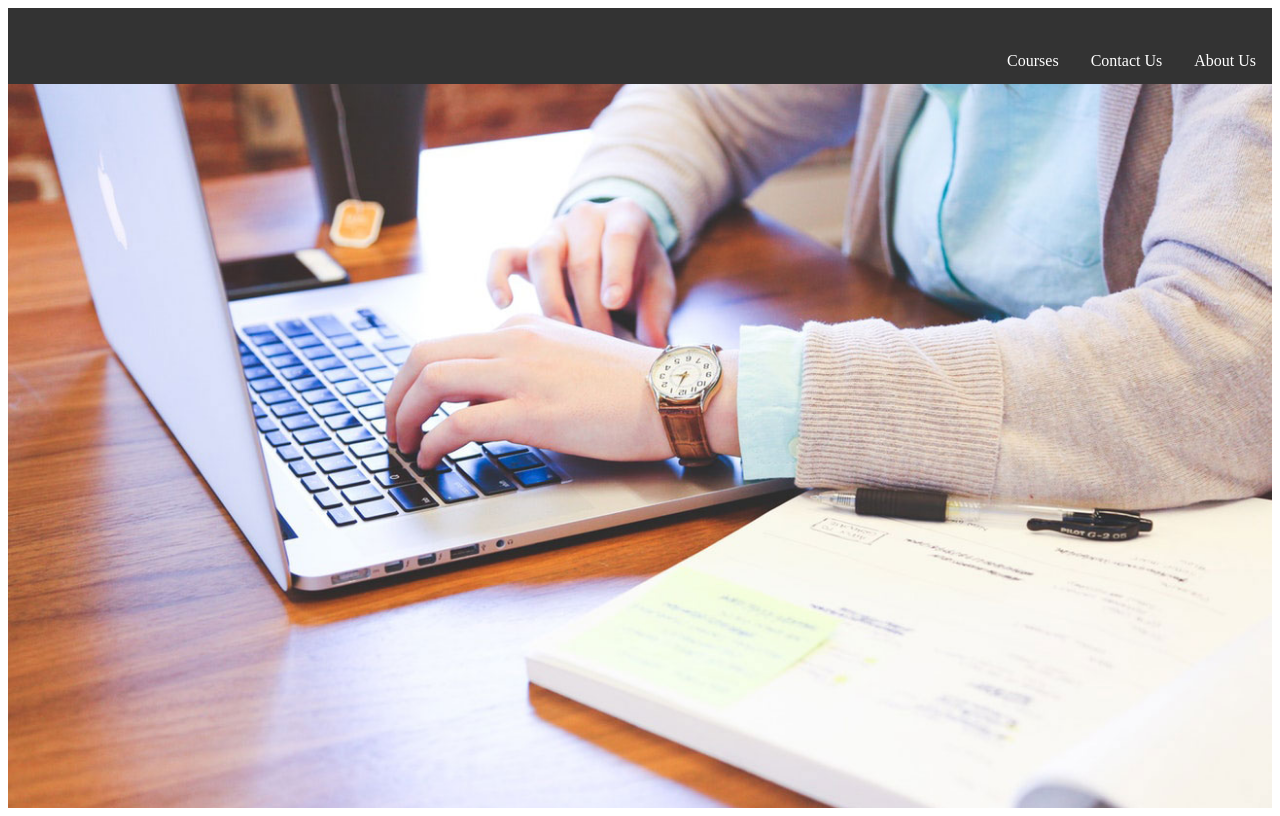
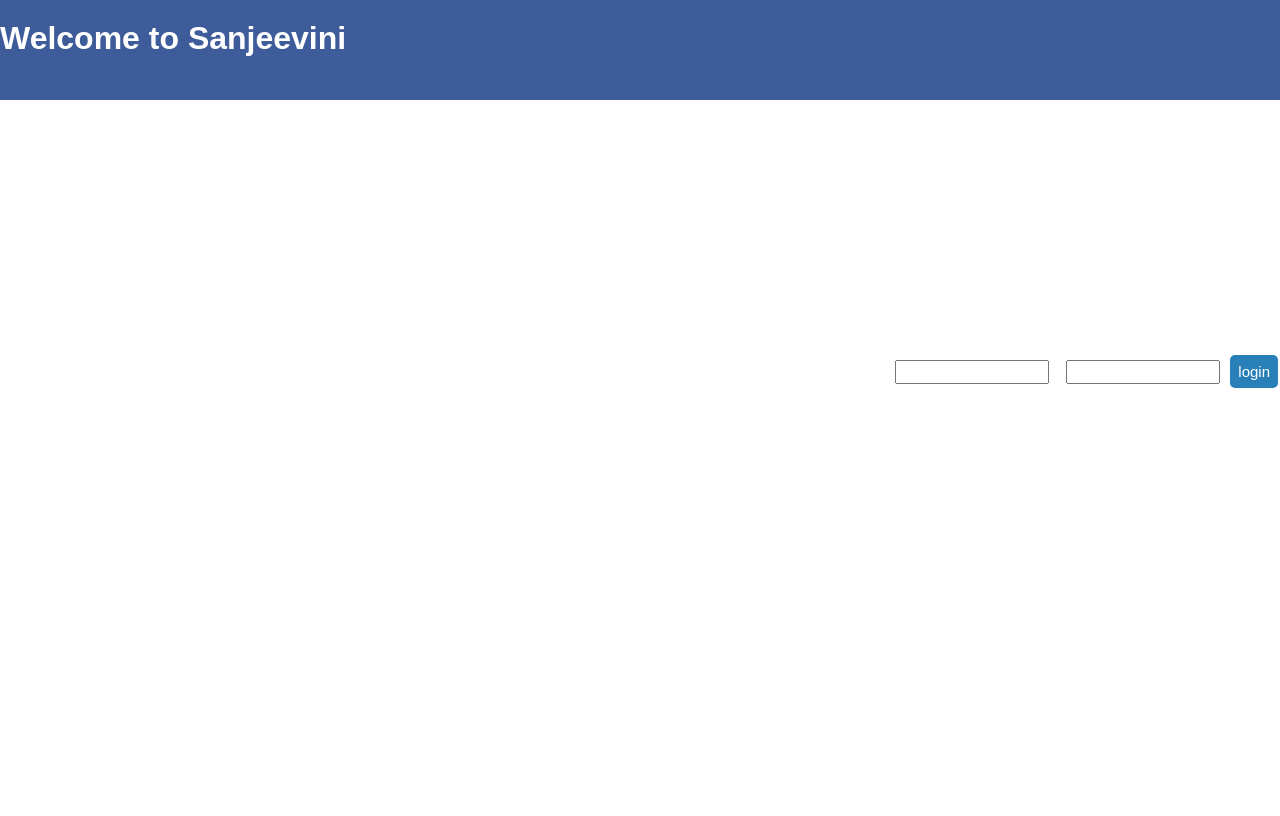
Before and after one commit to sanjeev059/Django-, a Django app: page / in a window 1280 px wide. After the commit the page ends 388 px from the top, so only its background shows below. Run offline with Django 3.2, Linux system fonts and the light colour scheme.

Commit message:
Added username and password fileds like FB

```diff
--- a/assest/animate.css
+++ b/assest/animate.css
@@ -1,98 +1,67 @@
-/*
-
-*{
-    margin: 0
-    padding:0
+*
+{
+  padding: 0px;
+  margin: 0px;
+}
+*
+{
+  margin: 0px
 }
 
-
-header
+.header-control
 {
-  background-image: url(my.jpg);
-  height: 100vh;
-  background-size: cover;
-  background-position: center;
+  background-color: #3F5C9A;
+  display: inline-block
+  width: 100%;
+  height: 100px;
+}
+.control-align
+{
+  float: left;
+}
+.control-align
+{
+  width: 980px;
+  height: 300px;
+  margin-left: auto;
+  margin-right:auto;
+  color: white;
+  font-family: sans-serif;
+  font-size: :30px;
+}
+.control-align
+{
+  margin-top: 20px;
 }
 
-.main-nav
+.login
 {
   float: right;
-  list-style: none;
-  margin-top: 30px
-
+  color: white;
+  text-align: right;
+  font-family: sans-serif;
+  font-size: 15px;
+  margin-top: 14px;
 }
-.main-nav li
+.login p
 {
-  display: inline-block;
+  text-align:left;
+  margin-left: 15px
 }
-.main-nav li
+.inputtext
 {
+  width: 150px;
+  height: 20px;
+  margin-left: 15px;
+}
+.btn
+{
+  background-color: #2980b9;
   color: white;
-  text-decoration: none;
-  padding: 5px 20p
+  font-family: Arial;
+  font-size: 15px;
+  padding: 08px;
+  border: none;
+  border-radius: 05px;
+  margin-left: 08px;
 }
-.main-nav li
-{
-  font-family: "Roboto", sans-serif;
-  font-size: 15px
-}
-.main-nav li
-{
-  font-weight: bold ;
-}
-.main-nav li.active a
-{
-  border: 1px solid white;
-}
-*/
-
-*{
-    margin: 0
-    padding:0
-}
-header
-{
-  background-image: url(my.jpg);
-  height: 100vh;
-  background-size: cover;
-  background-position: center;
-}
-
-ul {
-  list-style-type: none;
-  margin: 0;
-  padding: 0;
-  overflow: hidden;
-  background-color: #333;
-}
-
-li {
-  float: left;
-  text-decoration: none;
-  padding: 5px 20p
-}
-
-li a {
-  display: block;
-  color: white;
-  text-align: center;
-  padding: 14px 16px;
-  text-decoration: none;
-}
-
-li{
-
-  float: right;
-  list-style: none;
-  margin-top: 30px
-
-}
-
-
-li a:hover:not(.active) {
-  background-color: #111;
-}
-
-.active {
-  background-color: #4CAF50;
-}
--- a/templates/index.html
+++ b/templates/index.html
@@ -1,24 +1,34 @@
 <!DOCTYPE HTML>
 <html>
 	<head>
-		<title>Welocome to Sanjeevini</title>
+		<title>Welcome to Sanjeevini</title>
 		<link rel="stylesheet" href="/static/animate.css">
+	</head>
 
-		</head>
+<body>
 
-		<body>
+	<div class="header-control">
 
-			<header>
+		<div class="control-align">
+			<h1>Welcome to Sanjeevini</h1>
+			</div>
 
+			<div class="login">
+					<table>
+						<tr>
+							<td><p>Email</p></td>
+							<td><p>password</p></td>
+						</tr>
+						<tr>
+						<td><input type="text" class="inputtext" name="text"><br>
+						<td><input type="password" class="inputtext" name="pass"></td>
+						<td><input type="button" class="btn" name="" value="login"></td>
+						</tr>
 
-	<ul>
+					</table>
 
-		<li><a href="about">About Us</a></li>
-		<li><a href="contact">Contact Us</a></li>
-		<li><a href="Courses">Courses</a></li>
-	</ul>
+			</div>
+	</div>
 
-			</header>
-
-		</body>
+</body>
 </html>
```
